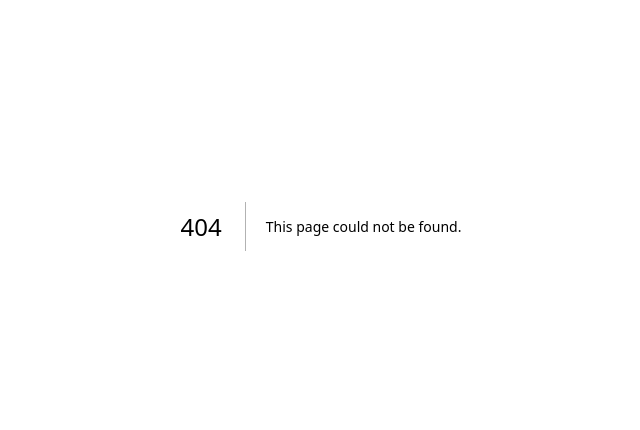
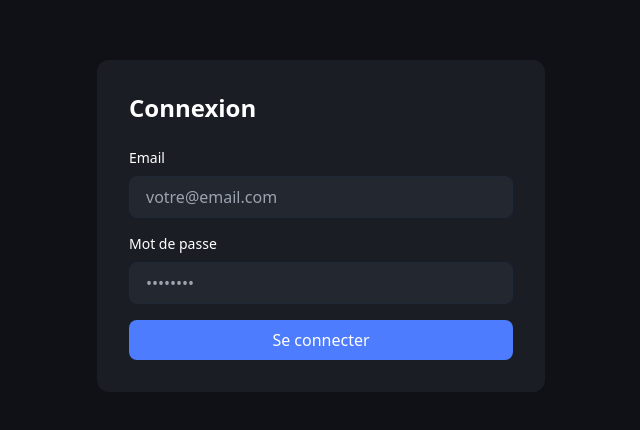
Before and after one commit to SanseDev/ShareXis, a Next.js app: page /login in a window 1280 px wide. Before the commit this address had no page. Shown: the part 174-604 px from the top of the page, without its empty margins (319-959 px from the left). Built offline with nearby package versions, Linux system fonts and the light colour scheme.

Commit message:
login page

```diff
--- /dev/null
+++ b/app/login/page.tsx
@@ -0,0 +1,33 @@
+export default function Login() {
+  return (
+    <div className="min-h-screen bg-[#0f1117] text-white flex items-center justify-center">
+      <div className="bg-[#1a1d24] p-8 rounded-xl w-full max-w-md">
+        <h2 className="text-2xl font-bold mb-6">Connexion</h2>
+        <form className="space-y-4">
+          <div>
+            <label className="block text-sm font-medium mb-2">Email</label>
+            <input
+              type="email"
+              className="w-full px-4 py-2 rounded-lg bg-[#232730] border border-gray-800 focus:outline-none focus:border-[#4d7cfe]"
+              placeholder="votre@email.com"
+            />
+          </div>
+          <div>
+            <label className="block text-sm font-medium mb-2">Mot de passe</label>
+            <input
+              type="password"
+              className="w-full px-4 py-2 rounded-lg bg-[#232730] border border-gray-800 focus:outline-none focus:border-[#4d7cfe]"
+              placeholder="••••••••"
+            />
+          </div>
+          <button
+            type="submit"
+            className="w-full bg-[#4d7cfe] hover:bg-[#3d6df0] px-4 py-2 rounded-lg transition-colors font-medium"
+          >
+            Se connecter
+          </button>
+        </form>
+      </div>
+    </div>
+  );
+}
--- a/app/page.tsx
+++ b/app/page.tsx
@@ -1,4 +1,9 @@
+'use client';
+import { useRouter } from 'next/navigation';
+
 export default function Home() {
+  const router = useRouter();
+
   return (
     <div className="min-h-screen bg-[#0f1117] text-white overflow-hidden">
       {/* Navbar */}
@@ -13,7 +18,10 @@ export default function Home() {
                 <path strokeLinecap="round" strokeLinejoin="round" strokeWidth={2} d="M12 3v1m0 16v1m9-9h-1M4 12H3m15.364 6.364l-.707-.707M6.343 6.343l-.707-.707m12.728 0l-.707.707M6.343 17.657l-.707.707M16 12a4 4 0 11-8 0 4 4 0 018 0z" />
               </svg>
             </button>
-            <button className="bg-[#4d7cfe] hover:bg-[#3d6df0] px-5 py-2 rounded-lg transition-colors font-medium">
+            <button
+              onClick={() => router.push('/login')}
+              className="bg-[#4d7cfe] hover:bg-[#3d6df0] px-5 py-2 rounded-lg transition-colors font-medium"
+            >
               Connexion
             </button>
           </div>
@@ -33,7 +41,10 @@ export default function Home() {
               Une solution professionnelle adaptée à vos besoins.
             </p>
             <div className="flex gap-4">
-              <button className="bg-[#4d7cfe] hover:bg-[#3d6df0] px-8 py-4 rounded-xl transition-colors text-lg font-medium">
+              <button
+                onClick={() => router.push('/login')}
+                className="bg-[#4d7cfe] hover:bg-[#3d6df0] px-8 py-4 rounded-xl transition-colors text-lg font-medium"
+              >
                 Commencer gratuitement
               </button>
               <button className="bg-[#1a1d24] hover:bg-[#232730] border border-[#232730] px-8 py-4 rounded-xl transition-colors text-lg">
```
